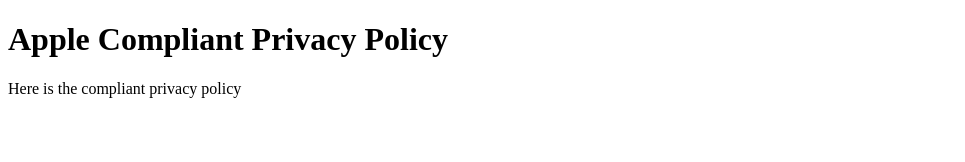
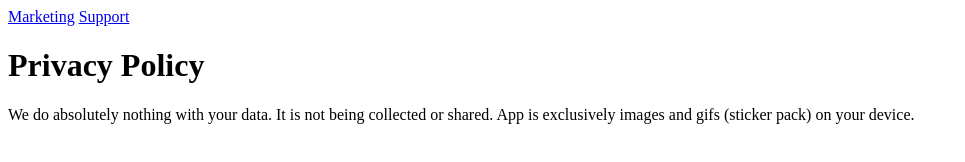
Before and after one commit to johnhill13/sticker_policy, a plain HTML site: page index.html in a window 1280 px wide. Shown: the whole page, without its empty margins (0-965 px from the left). Drawn offline with Linux system fonts and the light colour scheme.

Commit message:
adding marketing and support mvp

```diff
--- a/index.html
+++ b/index.html
@@ -6,9 +6,15 @@
     <title>random sticker policy</title>
 </head>
 <body>
-    <h1>Apple Compliant Privacy Policy</h1>
+<header>
+    <a href='marketing.html'>Marketing</a>
+    <a href='support.html'>Support</a>
 
-    <p>Here is the compliant privacy policy </p>
+</header>
+
+    <h1>Privacy Policy</h1>
+
+    <p>We do absolutely nothing with your data. It is not being collected or shared. App is exclusively images and gifs (sticker pack) on your device.</p>
 
 </body>
 </html>
```
Also changed, not shown: marketing.html (added, +13 -0 lines), support.html (added, +13 -0 lines).
